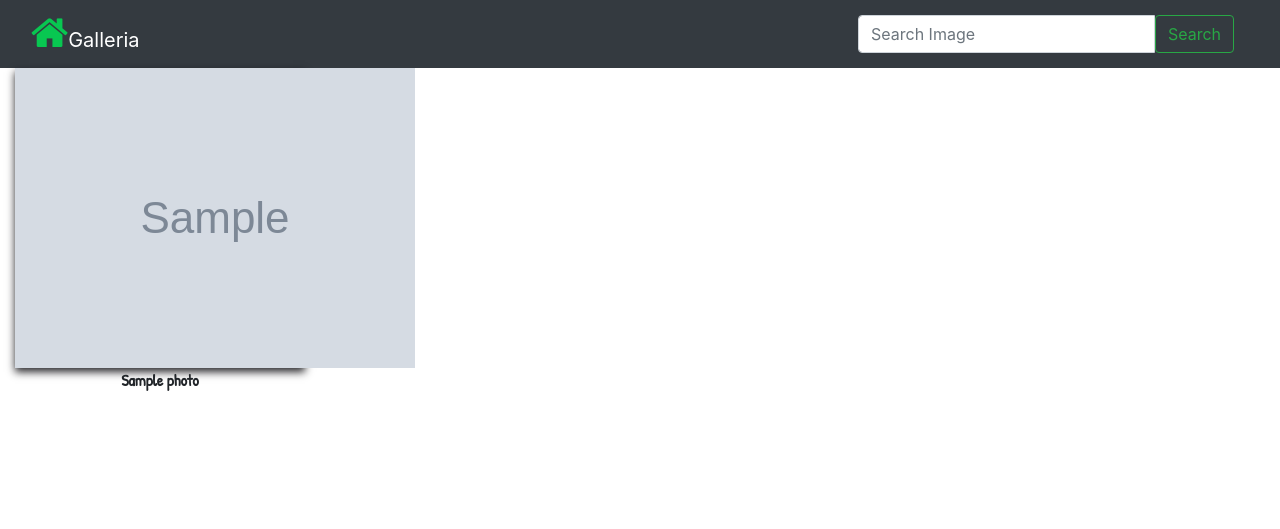
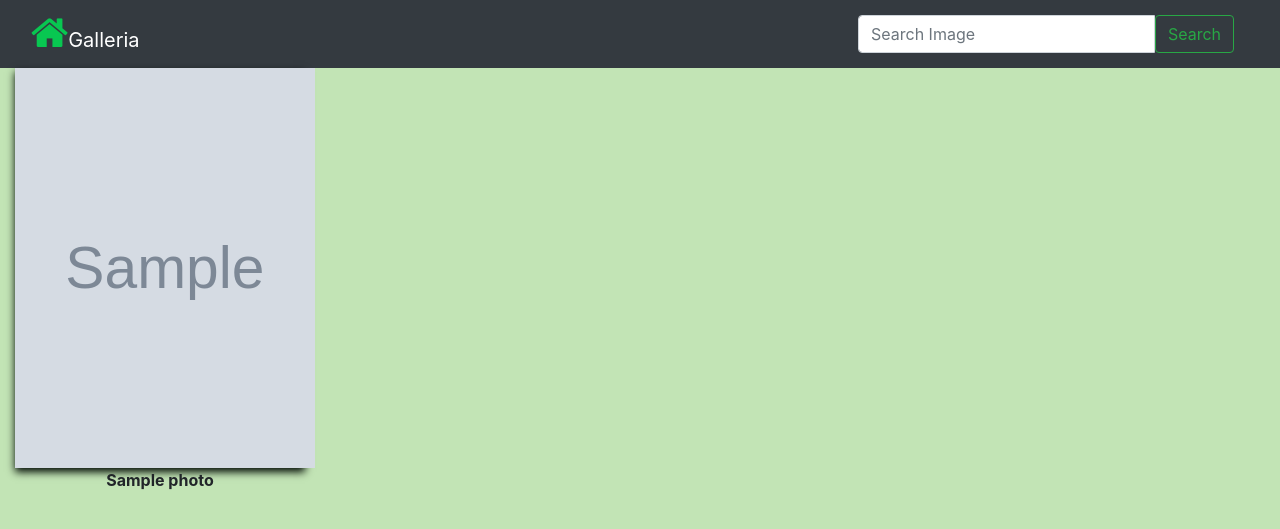
Before and after one commit to MachukaJoy/my-galleria, a Django app: page /photos/ in a window 1280 px wide. Shown: the top 529 px of the page. Run offline with Django 3.2, Linux system fonts and the light colour scheme; tables that the repository leaves empty hold one stand-in row (values such as "Sample post"); grey boxes marked "Sample" are stand-in pictures; some libraries are stand-ins or nearby versions.

```diff
--- a/gallery/static/css/styles.css
+++ b/gallery/static/css/styles.css
@@ -1,3 +1,11 @@
-.home{
-  color: rgba(193, 230, 195, 0.473);
+body{
+  background-color: rgb(194, 228, 181);
 }
+/* .panel-body{
+  height: 100px;
+  background-image: url(your-image.jpg);
+  background-size: cover;
+  background-position: center;
+  background-repeat: no-repeat;
+} */
+/* style="box-shadow: 0 4px 8px 0 rgba(2, 65, 21, 0.534);background-image:url({{photos.photo.url}});background-size: cover;background-position: center;background-repeat: no-repeat;height: 500px;width: auto; */
--- a/gallery/templates/base.html
+++ b/gallery/templates/base.html
@@ -1,5 +1,5 @@
 {% load bootstrap4 %}
-{%load static%}
+{% load static %}
 <!DOCTYPE html>
 <html lang="en">
 <head>
@@ -17,7 +17,11 @@
     <link href="https://fonts.googleapis.com/css2?family=Patrick+Hand&display=swap" rel="stylesheet">
     {%endblock%}
 
-
+<style>
+    body{
+        background-color: rgb(194, 228, 181);
+    }
+</style>
 </head>
 <body>
     {%include 'navbar.html' %}
--- a/gallery/templates/photo.html
+++ b/gallery/templates/photo.html
@@ -1,20 +1,18 @@
 {% extends 'base.html' %}
 
 {% block content%}
-{{ block.super}}
-<!-- <div class="container-fluid"> -->
+{{ block.super }}
 <div class='container-fluid'>
     <div class="row">
         {% for photos in photo %}
         <div class="col-md-3">
-
-
             <div class="panel panel-default">
-                <div class="panel-body" style=" box-shadow: 0 4px 8px 0 rgba(11, 10, 14, 0.87)">
+                <!-- <div class="panel-body" style="box-shadow: 0 4px 8px 0 rgba(2, 65, 21, 0.534);background-image:url({{photos.photo.url}});background-size: cover;background-position: center;background-repeat: no-repeat;height: 500px;width: auto;" > -->
+                    <div class="panel-body" style="box-shadow: 0 4px 8px 0 rgb(0, 10, 3); background-color: rgb(46, 110, 38);">
                     <a href="" data-toggle="modal" data-target="#staticBackdrop{{photos.id}}">
-                        <img src="{{photos.photo.url}}" class="img-responsive styled" alt="cant show"></a>
+                        <img class="img-responsive styled" src ="{{photos.photo.url}}" alt="cant show" style="object-fit: cover;width: 300px;height: 400px;"></a>
                 </div>
-                <div class="panel-footer text-center" style="font-family: 'Patrick Hand', cursive;">
+                <div class="panel-footer text-center">
                     <b>{{photos.name}}</b></div>
             </div>
 
@@ -26,8 +24,7 @@
                     <div class="modal-content">
                         <div class="modal-header">
 
-                            <h3 class="modal-title" id="staticBackdropLabel text-center"
-                            style="font-family: 'Patrick Hand', cursive;">{{photos.name}}</h3>
+                            <h3 class="modal-title" id="staticBackdropLabel text-center">{{photos.name}}</h3>
                             <button type="button" class="close" data-dismiss="modal" aria-label="Close">
                                 <span aria-hidden="true">&times;</span>
                             </button>
@@ -54,7 +51,7 @@
                             <div class="col-md-8">
                                 <input type="text" value="https://machukagalleria.herokuapp.com/media/{{photos.photo}}"
                                     id="myInput">
-                                <button class="btn btn-info" onclick="myFunction()">Copy Link</button>
+                                <button class="btn btn-success" onclick="myFunction()">Copy Link</button>
                             </div>
                             <div class="col-md-4">
                                 <button type="button" class="btn btn-success" data-dismiss="modal">Close</button>
```
Also changed, not shown: gallery/tests.py (+3 -8 lines), media/images/dadg_sHLJRI8.jpg (added), media/images/mumg.jpg (added), 2 other files.
